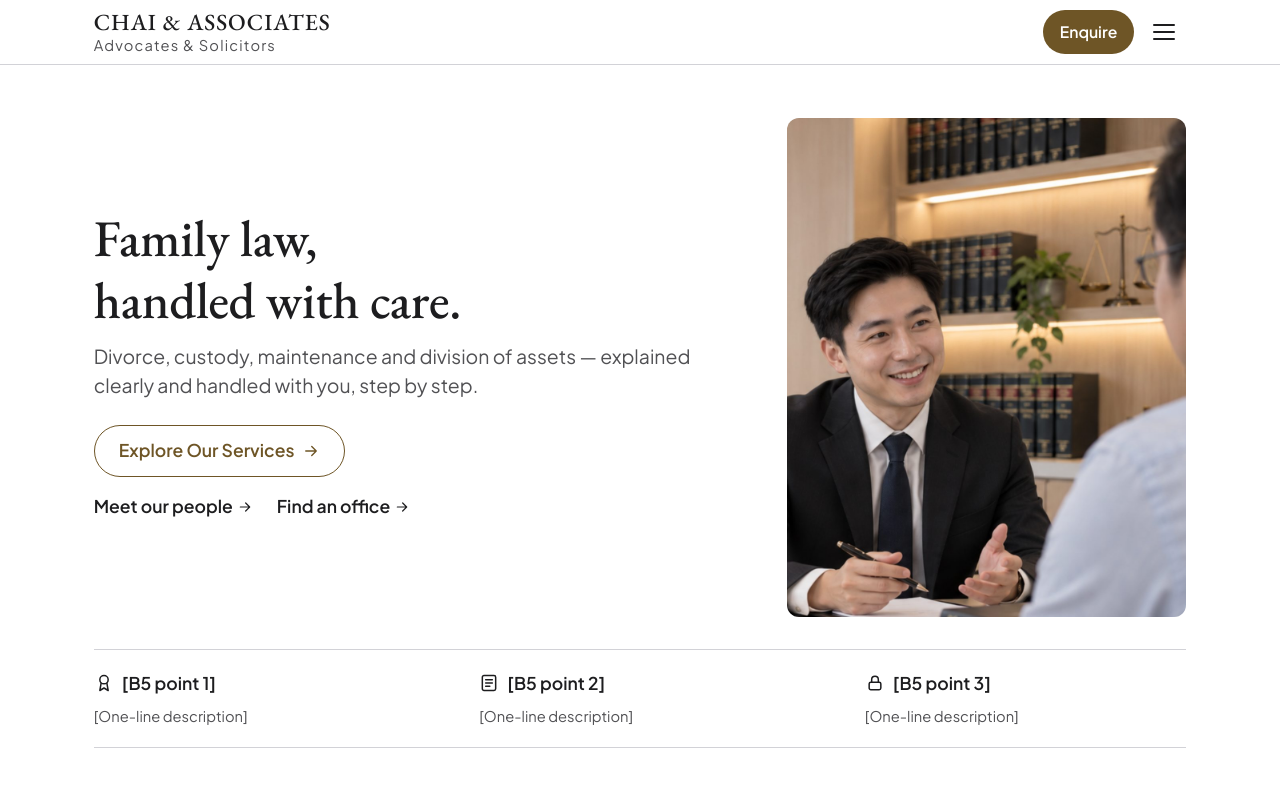
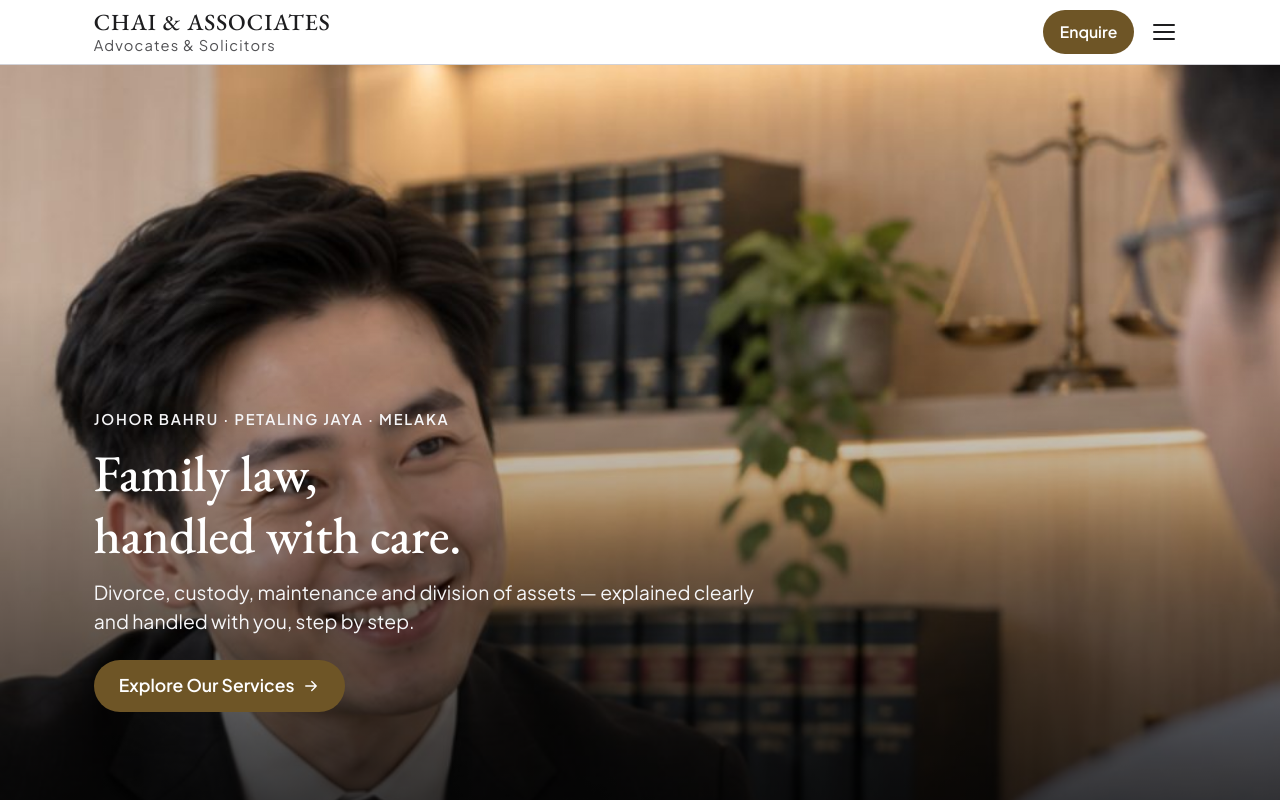
Before and after one commit to chai-associates/website, a Next.js app: page /en in a window 1280 px wide. Shown: the top 800 px of the page. Built offline with nearby package versions, Linux system fonts and the light colour scheme.

Commit message:
Homepage: full-screen hero with cities tag

```diff
--- a/app/[lang]/page.tsx
+++ b/app/[lang]/page.tsx
@@ -33,17 +33,13 @@ const text = {
       en: "Divorce, custody, maintenance and division of assets — explained clearly and handled with you, step by step.",
     },
     cta: { zh: "了解我们的服务", en: "Explore Our Services" },
-    jumps: [
-      { href: "#people", label: { zh: "认识我们的团队", en: "Meet our people" } },
-      { href: "#contact", label: { zh: "联系我们", en: "Find an office" } },
-    ],
     image: "/images/hero/hero-bg.jpg",
     imageAlt: { zh: "律师与客户进行咨询", en: "A lawyer in a consultation with a client" },
-    // 首屏 3 点：⚠ 占位，照「律所问卷」B5 的答案替换（图示也按内容换：award / receipt / lock，或在下面 Icon 加新的）
+    // 首屏下方 3 点（之后可照「律所问卷」B5 调整；图示可选 award / receipt / lock，或在下面 Icon 加新的）
     points: [
-      { icon: "award", title: { zh: "[B5 第 1 点]", en: "[B5 point 1]" }, desc: { zh: "[一句话说明]", en: "[One-line description]" } },
-      { icon: "receipt", title: { zh: "[B5 第 2 点]", en: "[B5 point 2]" }, desc: { zh: "[一句话说明]", en: "[One-line description]" } },
-      { icon: "lock", title: { zh: "[B5 第 3 点]", en: "[B5 point 3]" }, desc: { zh: "[一句话说明]", en: "[One-line description]" } },
+      { icon: "award", title: { zh: "多年经验", en: "Experienced" } },
+      { icon: "receipt", title: { zh: "收费透明", en: "Clear fees" } },
+      { icon: "lock", title: { zh: "隐私保密", en: "Confidential" } },
     ],
   },
 
@@ -97,42 +93,26 @@ export default async function HomePage({ params }: PageProps<"/[lang]">) {
   return (
     <>
       {/* ═════════ ① 首屏 ═════════
-          占满第一个画面（扣掉页首）。左文字 : 右照片 = 1.618 : 1（黄金比例），手机和电脑都左右并排。
-          照片用人像 4:5（photo-frame-portrait），窄栏里也看得清楚。 */}
-      <section className="hero flex min-h-[calc(100svh-var(--header-h))] py-6">
-        <div className="container flex flex-col justify-center gap-8">
-          <div className="grid grid-cols-[1.618fr_1fr] items-center gap-3 md:gap-12">
-            <div className="min-w-0">
+          照片占满第一个画面（扣掉页首），文字压在照片下半部：小标签（城市）→ 标题 → 说明 → 按钮。
+          下面接 3 点。照片换成律所真实照片时，只改上面 text.hero.image。 */}
+      <section className="hero">
+        <Image src={hero.image} alt={hero.imageAlt[lang]} fill preload sizes="100vw" style={{ objectPosition: "40% 30%" }} />
+        <div className="container">
+          <p className="tag">{cities.map((c) => (lang === "zh" ? c.label : c.full)[lang]).join(" · ")}</p>
           <h1>{hero.title[lang]}</h1>
           <p>{hero.sub[lang]}</p>
           <div className="btn-row">
-                <Link className="btn btn-outline" href={`/${lang}/services`}>
+            <Link className="btn btn-cta" href={`/${lang}/services`}>
               {hero.cta[lang]} <Icon name="arrow" size={18} />
             </Link>
           </div>
-              <nav className="btn-row" aria-label={lang === "zh" ? "快速跳转" : "Jump to"}>
-                {hero.jumps.map((j) => (
-                  <a key={j.href} className="text-link" href={j.href}>{j.label[lang]} <Icon name="arrow" size={16} /></a>
-                ))}
-              </nav>
         </div>
-
-            <div className="photo-frame photo-frame-portrait min-w-0">
-              {/* objectPosition：照片焦点，保证窄框里律师在画面内 */}
-              <Image src={hero.image} alt={hero.imageAlt[lang]} fill preload sizes="40vw" style={{ objectPosition: "30% 25%" }} />
-            </div>
-          </div>
-
+      </section>
+      <div className="container py-6">
         <ul className="points">
-            {hero.points.map((p) => (
-              <li key={p.icon} className="min-w-0">
-                <strong><Icon name={p.icon} /> {p.title[lang]}</strong>
-                <p>{p.desc[lang]}</p>
-              </li>
-            ))}
+          {hero.points.map((p) => <li key={p.icon}><Icon name={p.icon} /> {p.title[lang]}</li>)}
         </ul>
       </div>
-      </section>
 
       {/* ═════════ ② 服务范围 ═════════
           每张卡片连到该服务自己的页面（/zh/服务代号），服务清单在 lib/site.ts。 */}
--- a/app/[lang]/styleguide/page.tsx
+++ b/app/[lang]/styleguide/page.tsx
@@ -26,7 +26,7 @@ const text = {
     "英文大标题（h1、h2）用 Garamond 衬线；中文标题、h3 以下用无衬线",
     "灰色区块 = 换话题；细横线标题 = 一组清单的开头",
     "小标签：大写、拉开字距、古铜色",
-    "照片比例：人像 4:5，场景 3:2",
+    "照片比例：人像 4:5，场景 3:2（首页首屏全屏照片例外）",
     "古铜只用在主要按钮和小标签",
     "动态要轻；手机设定「减少动态」时全部关闭",
   ],
@@ -160,11 +160,8 @@ export default async function StyleguidePage({ params }: PageProps<"/[lang]/styl
             </div>
           </div>
           <div>
-            <div className="list-head"><h2>照片框</h2><span>photo-frame 场景 3:2 · photo-frame-portrait 人像 4:5</span></div>
-            <div className="grid max-w-xl grid-cols-[3fr_2fr] items-start gap-4">
-              <div className="photo-frame"><Image src="/images/hero/hero-bg.jpg" alt="" fill sizes="340px" /></div>
-              <div className="photo-frame photo-frame-portrait"><Image src="/images/hero/hero-bg.jpg" alt="" fill sizes="230px" /></div>
-            </div>
+            <div className="list-head"><h2>照片框</h2><span>photo-frame · 场景 3:2</span></div>
+            <div className="photo-frame max-w-md"><Image src="/images/hero/hero-bg.jpg" alt="" fill sizes="448px" /></div>
           </div>
           <div>
             <div className="list-head"><h2>滑动列</h2><span>scroll-row · 手机左右滑，电脑 --cols 栏</span></div>
@@ -175,15 +172,18 @@ export default async function StyleguidePage({ params }: PageProps<"/[lang]/styl
             <p className="muted">muted：次要文字用灰色</p>
           </div>
           <div>
-            <div className="list-head"><h2>首屏与重点三栏</h2><span>hero · points（首页）</span></div>
-            <div className="hero">
-              <h1>{lang === "en" ? "Family law,\nhandled with care." : "专注家事法律，\n陪你走过人生转折。"}</h1>
-              <p>hero：大标题 → lead 说明 → btn-outline 按钮 → 快速跳转</p>
-              <div className="btn-row"><a className="btn btn-outline" href="#">了解我们的服务 →</a></div>
-              <div className="btn-row"><a className="text-link" href="#">认识我们的团队 →</a><a className="text-link" href="#">联系我们 →</a></div>
+            <div className="list-head"><h2>首屏与重点三栏</h2><span>hero（全屏照片，示范缩小高度）· points</span></div>
+            <div className="hero min-h-[480px] overflow-hidden rounded-md">
+              <Image src="/images/hero/hero-bg.jpg" alt="" fill sizes="1152px" />
+              <div className="px-6">
+                <p className="tag">新山 · 吉隆坡 · 马六甲</p>
+                <h1>{lang === "en" ? "Family law,\nhandled with care." : "专注家事法律，\n陪你走过人生转折。"}</h1>
+                <p>hero：小标签 → 大标题 → 说明 → 按钮，压在照片下半部</p>
+                <div className="btn-row"><a className="btn btn-cta" href="#">了解我们的服务 →</a></div>
+              </div>
             </div>
             <ul className="points mt-8">
-              {["重点 1", "重点 2", "重点 3"].map((t) => <li key={t}><strong>{t}</strong><p>points：标题 → 灰色小字</p></li>)}
+              {["多年经验", "收费透明", "隐私保密"].map((t) => <li key={t}>{t}</li>)}
             </ul>
           </div>
           <div>
--- a/app/globals.css
+++ b/app/globals.css
@@ -67,17 +67,21 @@ p { max-width: var(--measure); }
 body.lang-en .quote blockquote p { font-family: var(--font-serif); letter-spacing: -0.005em; }
 .quote figcaption { margin-top: calc(var(--spacing) * 6); color: var(--color-ink-muted); font-size: var(--text-small); font-weight: 600; }
 .quote + .text-link { margin-top: calc(var(--spacing) * 4); }
-/* 首屏（首页）：大标题 → 说明（lead）→ 按钮 → 快速跳转；几栏、比例写在首页 page.tsx */
-.hero h1 + p { margin-top: calc(var(--spacing) * 3); color: var(--color-ink-muted); font-size: var(--text-lead); }
+/* 首屏（首页）：照片占满第一个画面（扣掉页首），文字压在照片下半部：小标签 → 大标题 → 说明 → 按钮
+   照片是品牌语法 6 的例外（全屏，不用 3:2 / 4:5）。深色照片上：小标签用白色、按钮用 btn-cta（古铜框线字在深色上看不清） */
+.hero { position: relative; isolation: isolate; display: flex; align-items: flex-end; min-height: calc(100svh - var(--header-h)); padding-block: var(--section-y); background: var(--color-inverse); color: var(--color-white); }
+.hero > img { z-index: -2; object-fit: cover; }
+.hero::before { content: ""; position: absolute; inset: 0; z-index: -1; background: var(--scrim-hero); }
+.hero .tag { color: var(--color-inverse-ink); }
+.hero .tag + h1 { margin-top: calc(var(--spacing) * 3); }
+.hero h1 + p { margin-top: calc(var(--spacing) * 3); color: var(--color-inverse-ink); font-size: var(--text-lead); }
 .hero p + .btn-row { margin-top: calc(var(--spacing) * 6); }
-.hero .btn-row + .btn-row { margin-top: calc(var(--spacing) * 2); gap: 0 calc(var(--spacing) * 6); } /* 快速跳转：换行时上下不再加距离（链接本身已有 44px 高） */
-/* 重点三栏（首屏下方）：上下细线，每一点 = 图示 + 标题（strong）→ 灰色小字说明 */
+/* 重点三栏（首屏下方）：上下细线，每一点 = 图示 + 一个短标题 */
 .points { display: grid; grid-template-columns: repeat(3, minmax(0, 1fr)); gap: calc(var(--spacing) * 4); padding: calc(var(--spacing) * 5) 0; border-block: 1px solid var(--color-line); }
-.points strong { display: flex; flex-direction: column; gap: calc(var(--spacing) * 1); font-weight: 600; }
-.points strong + p { margin-top: calc(var(--spacing) * 2); color: var(--color-ink-muted); font-size: var(--text-caption); }
+.points li { display: flex; flex-direction: column; gap: calc(var(--spacing) * 1); font-weight: 600; }
 @media (min-width: 860px) {
   .points { gap: calc(var(--spacing) * 16); }
-  .points strong { flex-direction: row; align-items: center; gap: calc(var(--spacing) * 2); }
+  .points li { flex-direction: row; align-items: center; gap: calc(var(--spacing) * 2); }
 }
 /* 一组一组往下排（例如多个横线标题 + 内容） */
 .stack { display: grid; grid-template-columns: minmax(0, 1fr); gap: calc(var(--spacing) * 12); } /* minmax(0, 1fr)：里面的滑动列、长字不会把整页撑宽 */
@@ -152,9 +156,8 @@ body.lang-en .quote blockquote p { font-family: var(--font-serif); letter-spacin
 .photo-card:hover > img { transform: scale(1.03); }
 .photo-card h3 + p { margin-top: calc(var(--spacing) * 1); font-size: var(--text-small); }
 .photo-card-action { align-self: flex-end; }
-/* 照片框：圆角裁切的照片。品牌语法 6：默认场景 3:2；加 photo-frame-portrait = 人像 4:5 */
+/* 照片框：圆角裁切的场景照片（品牌语法 6：3:2；人像用 person-photo 的 4:5） */
 .photo-frame { position: relative; overflow: hidden; aspect-ratio: 3 / 2; border-radius: var(--radius-md); background: var(--color-subtle); }
-.photo-frame-portrait { aspect-ratio: 4 / 5; }
 .photo-frame > img { object-fit: cover; }
 
 /* ── 积木：人物卡片（照片 4:5 → 名字 → 职位 → 办事处 · 语言） ── */
--- a/app/tokens.css
+++ b/app/tokens.css
@@ -20,7 +20,7 @@
      3 英文大标题（h1、h2）用 Garamond 衬线；中文标题、h3 以下用无衬线
      4 灰色区块 = 换话题；细横线标题 = 一组清单的开头
      5 小标签：大写、拉开字距、古铜色
-     6 照片比例：人像 4:5，场景 3:2
+     6 照片比例：人像 4:5，场景 3:2（首页首屏全屏照片例外）
      7 古铜只用在主要按钮和小标签
      8 动态要轻：用下面的 --motion / --ease；手机设定「减少动态」时全部关闭
    ═══════════════════════════════════════════════════════════════ */
@@ -93,5 +93,6 @@
   --motion: 0.35s;         /* 动态：一般（选单、卡片） */
   --motion-fast: 0.2s;     /* 动态：小（按钮、图示） */
   --ease: cubic-bezier(0.32, 0.72, 0, 1); /* 动态曲线：快出慢停 */
+  --scrim-hero: linear-gradient(180deg, rgb(0 0 0 / 0) 30%, rgb(0 0 0 / 0.75) 100%); /* 首屏全屏照片：下半部变暗，放文字 */
   --scrim-photo: linear-gradient(180deg, rgb(0 0 0 / 0.7) 0%, rgb(0 0 0 / 0.2) 55%, rgb(0 0 0 / 0.45) 100%); /* 照片卡片的暗角：上方放文字、下方放按钮 */
 }
```
Lines whose indentation alone changed are shown as unchanged.
